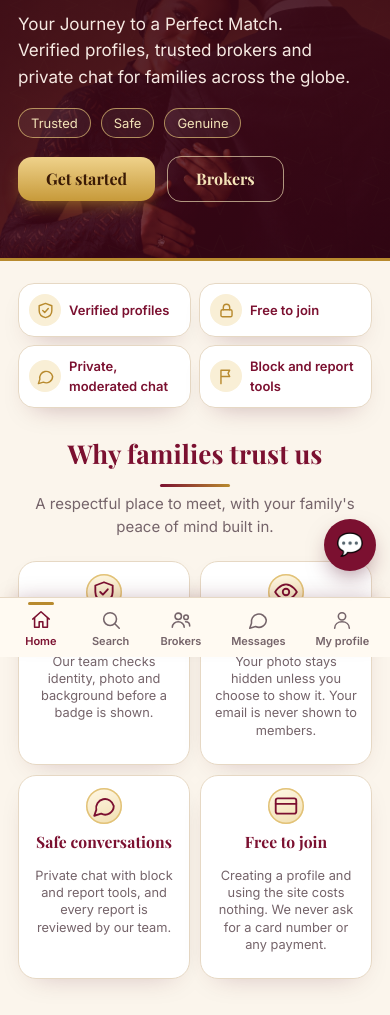
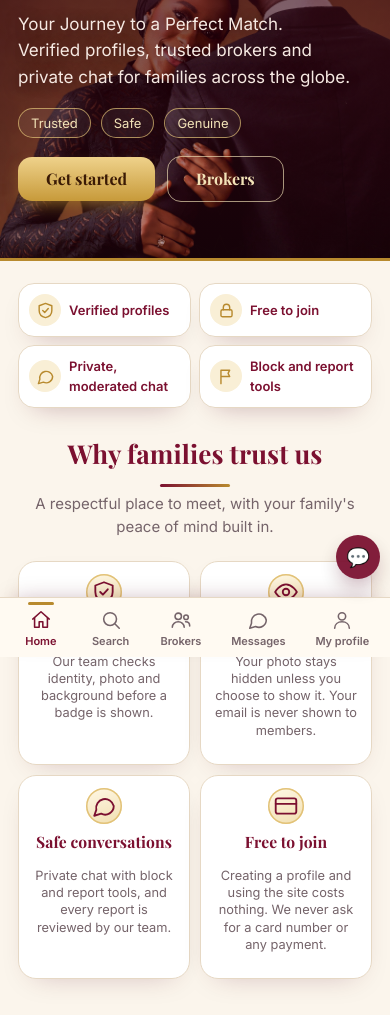
Before and after one commit to hussnainali2015/RishtaConnectGlobal, a website: page public/index.html in a window 390 px wide. Shown: the part 187-1202 px from the top of the page. Drawn offline with nearby package versions, Linux system fonts and the light colour scheme; no server answers.

Commit message:
Update index.html

```diff
--- a/public/index.html
+++ b/public/index.html
@@ -247,6 +247,17 @@ footer .flogo picture{display:block}footer .flogo img{width:100%;height:auto;bor
 .hero{padding-bottom:56px!important}
 .how{padding-bottom:34px}
 @media(max-width:759px){.why{grid-template-columns:1fr 1fr!important;gap:10px!important}.why .card{padding:12px!important}.why .card h3{font-size:.98rem}.why .card p{font-size:.8rem;line-height:1.35}.why .ic{width:36px!important;height:36px!important;margin-bottom:6px!important}}
+
+#asBtn{width:44px!important;height:44px!important;font-size:19px!important;opacity:.94;inset-inline-end:10px!important;bottom:calc(78px + env(safe-area-inset-bottom,0px))!important}
+.vm{margin-top:8px}.vm+.wrap .trust{margin-top:26px!important}.sec{clear:both}
+
+/* lighter overlay: the photo stays vivid, text keeps a soft shadow so it stays readable */
+.hero::after{background:linear-gradient(90deg,rgba(52,6,20,.78) 0%,rgba(52,6,20,.5) 36%,rgba(52,6,20,0) 72%)!important}
+.hero-txt h1,.hero-txt p,.hero-txt .kicker{text-shadow:0 2px 14px rgba(30,2,12,.65)}
+@media(max-width:759px){
+ .hero::after{background:linear-gradient(180deg,rgba(52,6,20,.74) 0%,rgba(52,6,20,.5) 55%,rgba(52,6,20,.28) 100%)!important}
+ .hero-art .arch .in{opacity:.9!important}
+}
 </style></head><body>
 <header class="top"><div class="wrap nav" id="nav"></div></header>
 <main id="app"></main>
```
